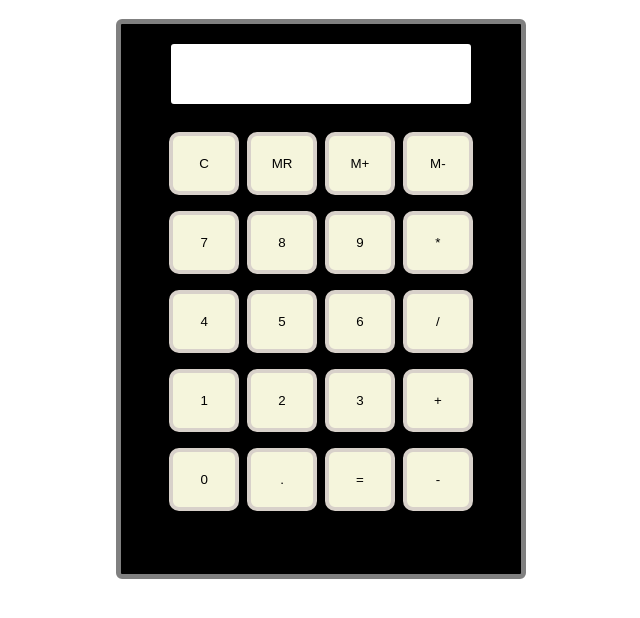
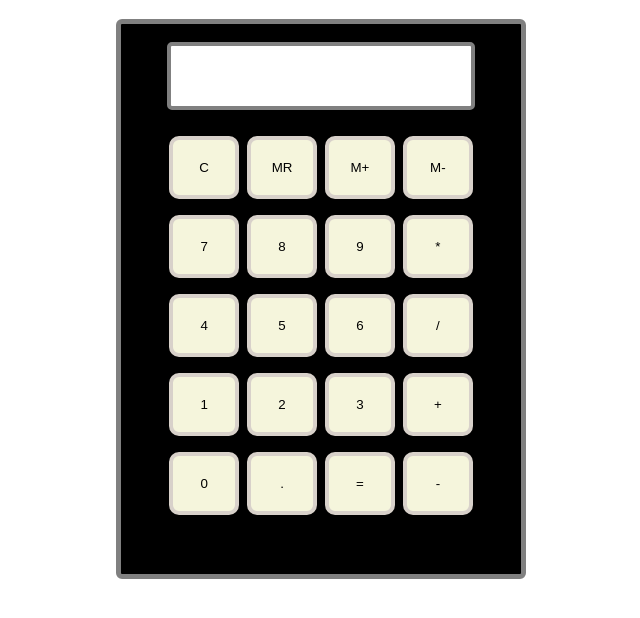
Before and after one commit to arpita-kukreja/Calculator-using-HTML-CSS-and-Javascript, a plain HTML site: page index.html in a window 1280 px wide. Shown: the part 62-680 px from the top of the page, without its empty margins (327-967 px from the left). Drawn offline with Linux system fonts and the light colour scheme.

Commit message:
Initial comment

```diff
--- a/style.css
+++ b/style.css
@@ -30,7 +30,7 @@ body {
   font-size: 20px;
   margin: 10px;
   padding: 10px 0px;
-  border: 2px solid black;
+  border: 4px solid grey;
   border-radius: 5px;
   position: relative;
 
```
